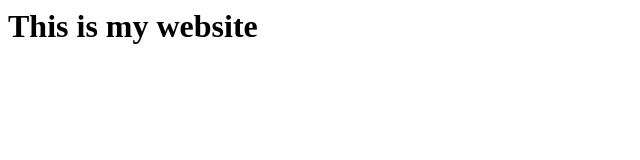
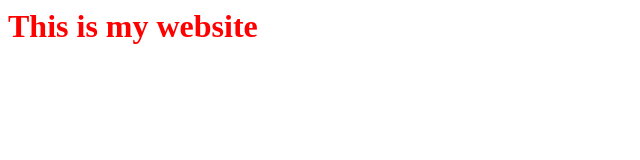
Before and after one commit to mohit0611/my_1st_website, a plain HTML site: page index.html in a window 1280 px wide. Shown: the whole page, without its empty margins (0-640 px from the left). Drawn offline with Linux system fonts and the light colour scheme.

Commit message:
Update index.html

```diff
--- a/index.html
+++ b/index.html
@@ -1,7 +1,7 @@
 <html>
   <head>
     <title>Welcome</title>
-    <link rel="stylesheet" src="https://mohit0611.github.io/my_1st_website/style.css">
+    <link rel="stylesheet" href="https://mohit0611.github.io/my_1st_website/style.css">
   </head>
 <body>
   <h1 class="title">This is my website</h1>
```
